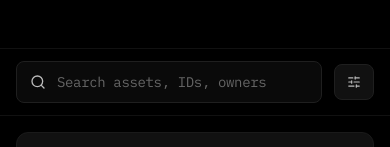
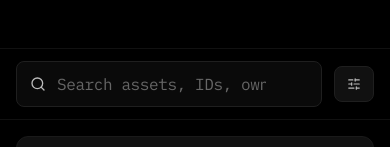
Before and after one commit to saish9901/Asset-Ledger, a React (Vite) app: page / in a window 390 px wide. Shown: the part 222-369 px from the top of the page. Built offline with nearby package versions, Linux system fonts and the light colour scheme.

Commit message:
input size fix

```diff
--- a/src/components/search/SearchBar.jsx
+++ b/src/components/search/SearchBar.jsx
@@ -48,7 +48,7 @@ const SearchBar = memo(function SearchBar() {
         className={[
           'w-full bg-[#0a0a0a] border border-[#1f1f1f] rounded-lg',
           'pl-10 pr-10 py-2.5',
-          'text-sm text-white placeholder-[#666]',
+          'text-base sm:text-sm text-white placeholder-[#666]',
           'focus:outline-none focus:border-[#3a3a3a] focus:bg-[#111]',
           'transition-all duration-200',
           'font-mono tracking-tight',
```
